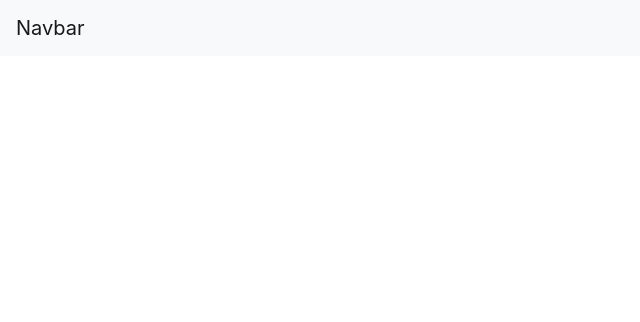
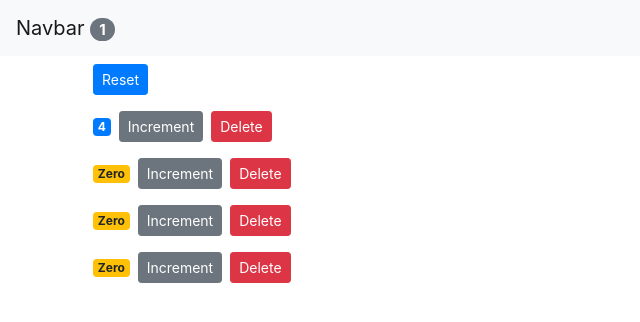
Before and after one commit to tthurst2/React, a React (Create React App) app in the folder counter-app/: page / in a window 1280 px wide. Shown: the top 322 px of the page, without its empty margins (0-640 px from the left). Built offline with nearby package versions, Linux system fonts and the light colour scheme.

Commit message:
added total positive counters to navbar

```diff
--- a/counter-app/src/App.js
+++ b/counter-app/src/App.js
@@ -1,4 +1,4 @@
-import React, {Component} from 'react';
+import React, { Component } from 'react';
 import NavBar from './components/navbar';
 import Counters from './components/counters';
 import './App.css';
@@ -37,8 +37,16 @@
   render() {
     return (
       <React.Fragment>
-        <NavBar />
+        <NavBar
+          totalCounters={this.state.counters.filter(c => c.value > 0).length}
+        />
         <main className="container">
+          <Counters
+            counters={this.state.counters}
+            onReset={this.handleReset}
+            onIncrement={this.handleIncrement}
+            onDelete={this.handleDelete}
+          />
         </main>
       </React.Fragment>
     );
--- a/counter-app/src/components/navbar.jsx
+++ b/counter-app/src/components/navbar.jsx
@@ -5,7 +5,10 @@
     return (
       <nav className="navbar navbar-light bg-light">
         <a className="navbar-brand" href="#">
-          Navbar
+          Navbar{' '}
+          <span className="badge badge-pill badge-secondary">
+            {this.props.totalCounters}
+          </span>
         </a>
       </nav>
     );
```
